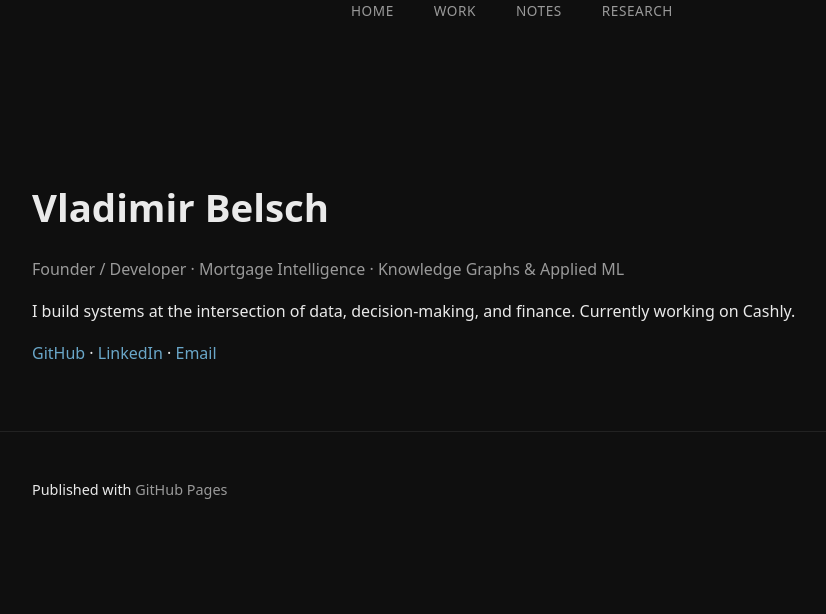
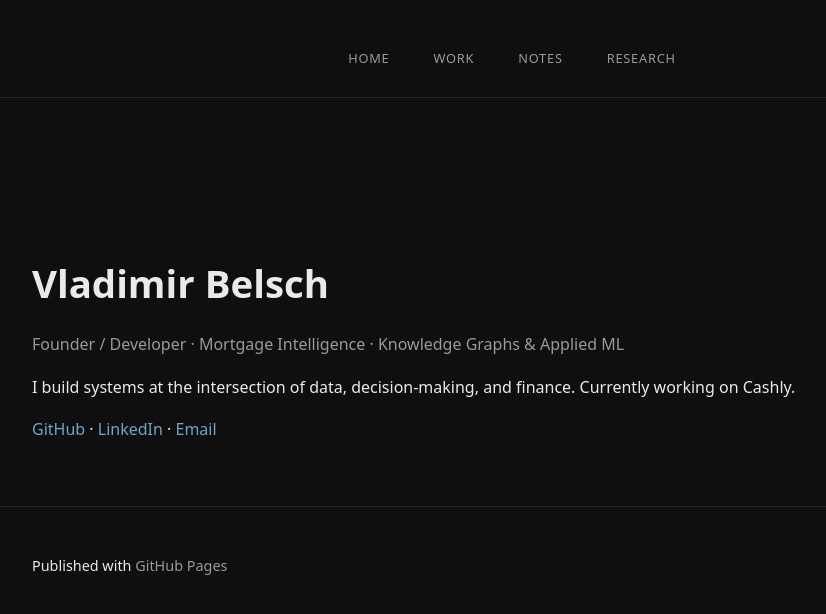
Before and after one commit to saucemachine/saucemachine.github.io, a Jekyll site: the page built from index.md, in a window 1280 px wide. Shown: the top 614 px of the page, without its empty margins (128-954 px from the left). Built offline with Jekyll 4.4.1, drawn with Linux system fonts in a browser that asks for light colours.

Commit message:
nav bar spacing + divider

```diff
--- a/assets/style.css
+++ b/assets/style.css
@@ -33,17 +33,24 @@ html, body {
 .site-nav {
   display: flex;
   justify-content: center;
-  gap: 2.5rem;
+  gap: 2.75rem;
+
+  /* spacing */
+  padding-top: 3rem;
+  padding-bottom: 1.75rem;
   margin-bottom: 4rem;
+
+  /* subtle structure */
+  border-bottom: 1px solid #2a2a2a;
 }
 
 .site-nav a {
   font-weight: 500;
-  letter-spacing: 0.04em;
+  letter-spacing: 0.06em;
   color: var(--muted);
   text-decoration: none;
   text-transform: uppercase;
-  font-size: 0.85rem;
+  font-size: 0.8rem;
 }
 
 .site-nav a:hover {
```
